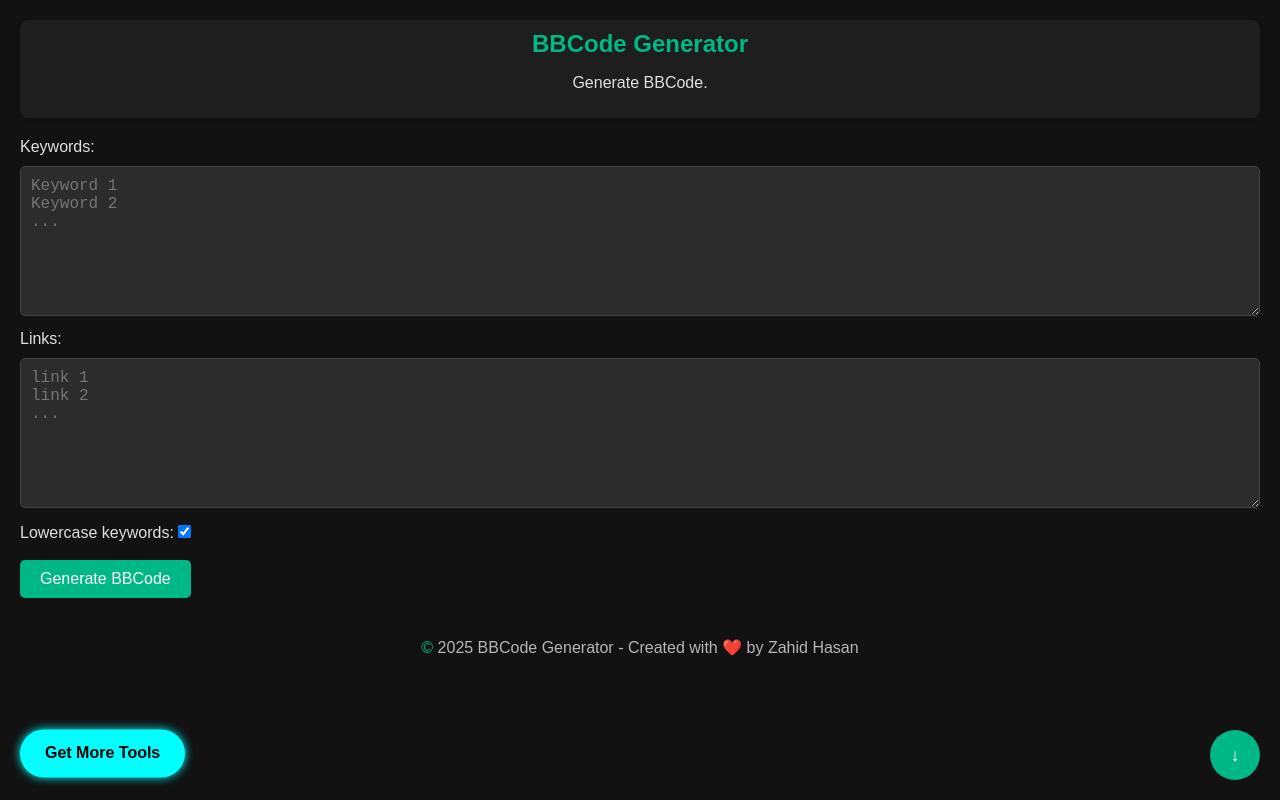
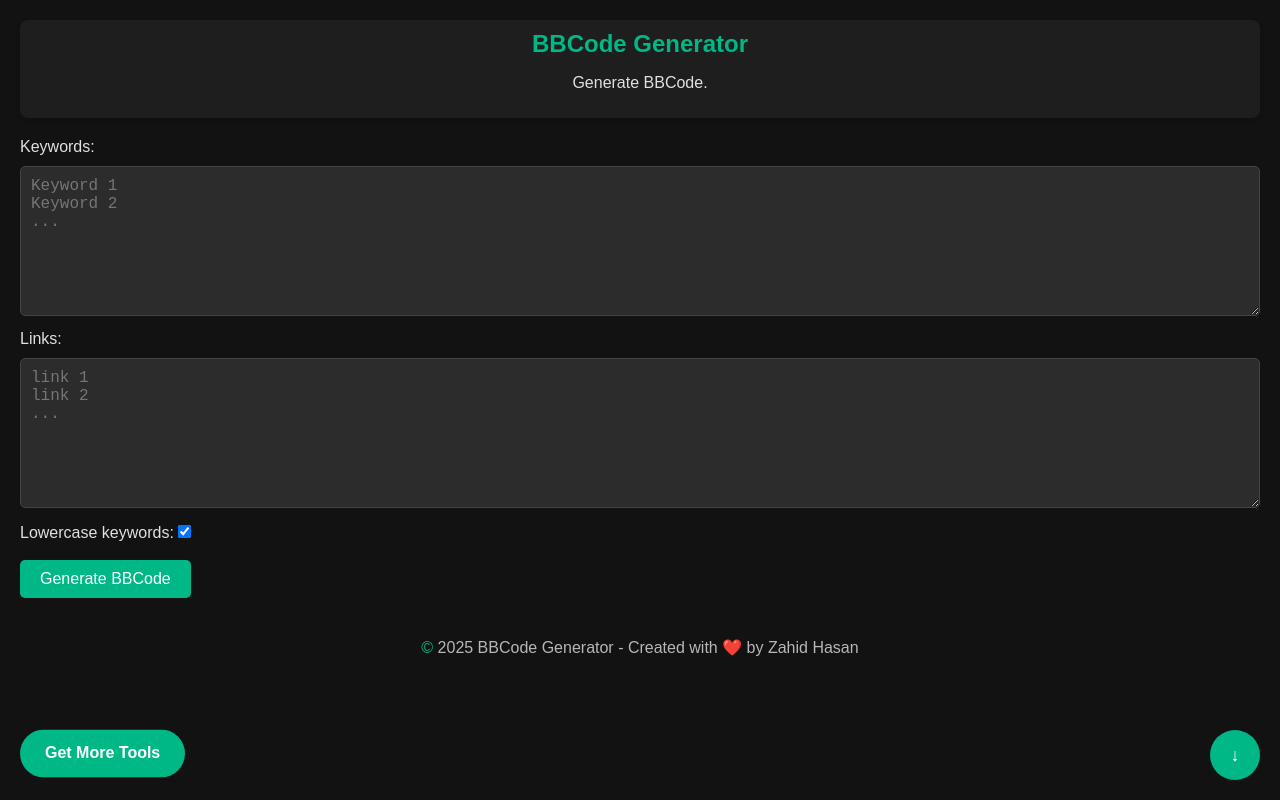
Before and after one commit to kds-zahid-live/bbcode, a React (Create React App) app: page / in a window 1280 px wide. Built offline with nearby package versions, Linux system fonts and the light colour scheme.

Commit message:
Update Tools.js

```diff
--- a/src/Tools.js
+++ b/src/Tools.js
@@ -7,11 +7,7 @@ const Tools = () => {
     left: '20px',
     padding: '15px 25px',
     backgroundColor: '#00B786',
-
-    color: 'black',
-    backgroundColor: 'aqua',
-    boxShadow: ' 0 0 10px aqua',
-
+    color: 'white',
     border: 'none',
     borderRadius: '25px',
     fontSize: '16px',
```
